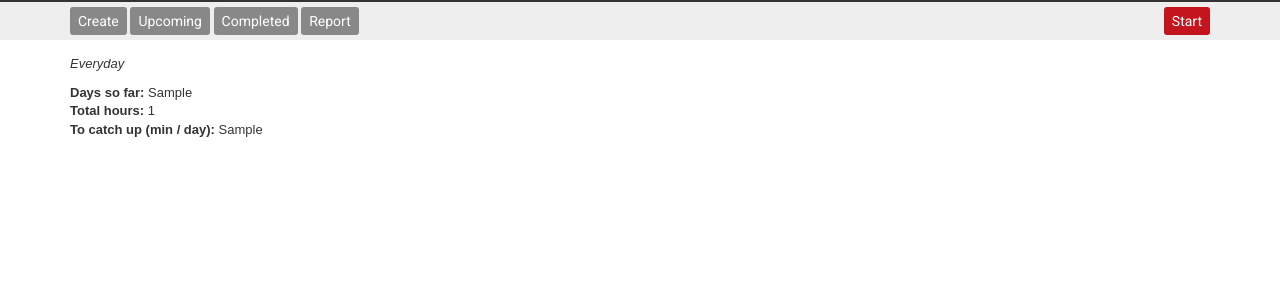
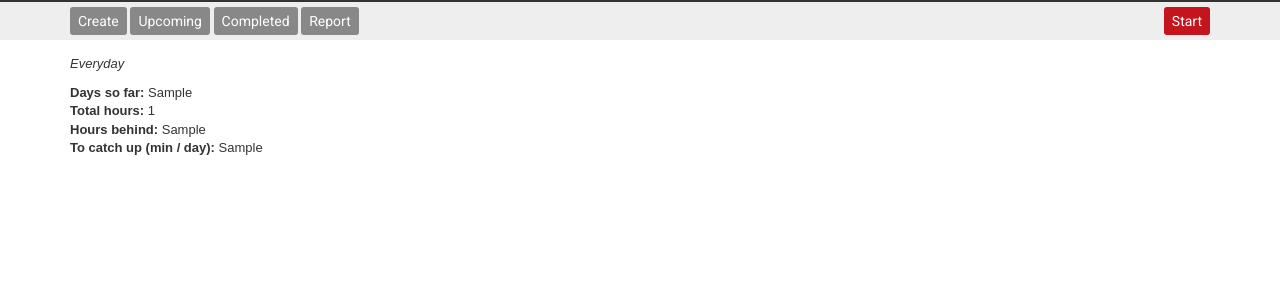
Before and after one commit to gwgundersen/swim, a Python web app: template swim/templates/everyday.html in a window 1280 px wide. Shown: the top 300 px of the page. Run offline with Jinja, Linux system fonts and the light colour scheme; the template is opened without the code that fills it: most values are stand-ins (such as "Sample title", 1, 10 or a date in 2020); some libraries are stand-ins or nearby versions.

Commit message:
Hours behind.

```diff
--- a/swim/endpoints/report.py
+++ b/swim/endpoints/report.py
@@ -82,6 +82,7 @@ def render_everyday_report():
     return render_template('everyday.html',
                            total_hrs=total_hrs,
                            days_so_far=days_so_far,
+                           hours_behind=hours_behind,
                            catchup_min_day=catchup_min_day)
 
 
--- a/swim/templates/everyday.html
+++ b/swim/templates/everyday.html
@@ -18,6 +18,7 @@
         <p><em>Everyday</em></p>
         <div><strong>Days so far:</strong> {{ days_so_far }}</div>
         <div><strong>Total hours:</strong> {{ total_hrs }}</div>
+        <div><strong>Hours behind:</strong> {{ hours_behind }}</div>
         <div><strong>To catch up (min / day):</strong> {{ catchup_min_day }}</div>
     </div>
 </div>
```
